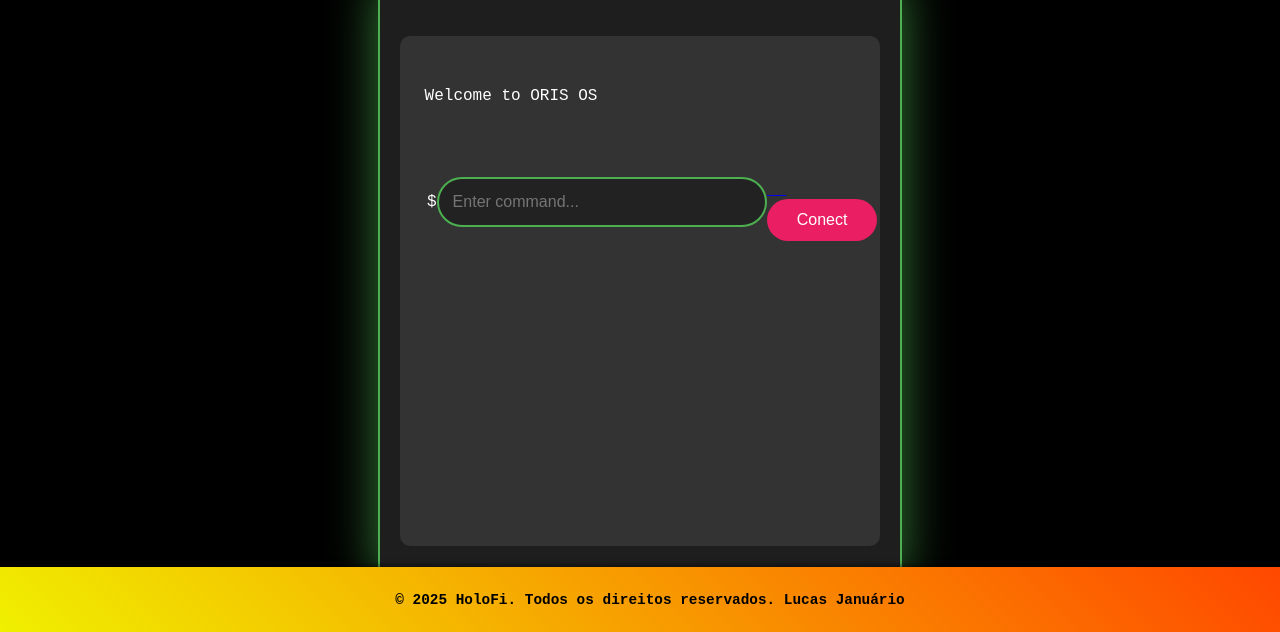
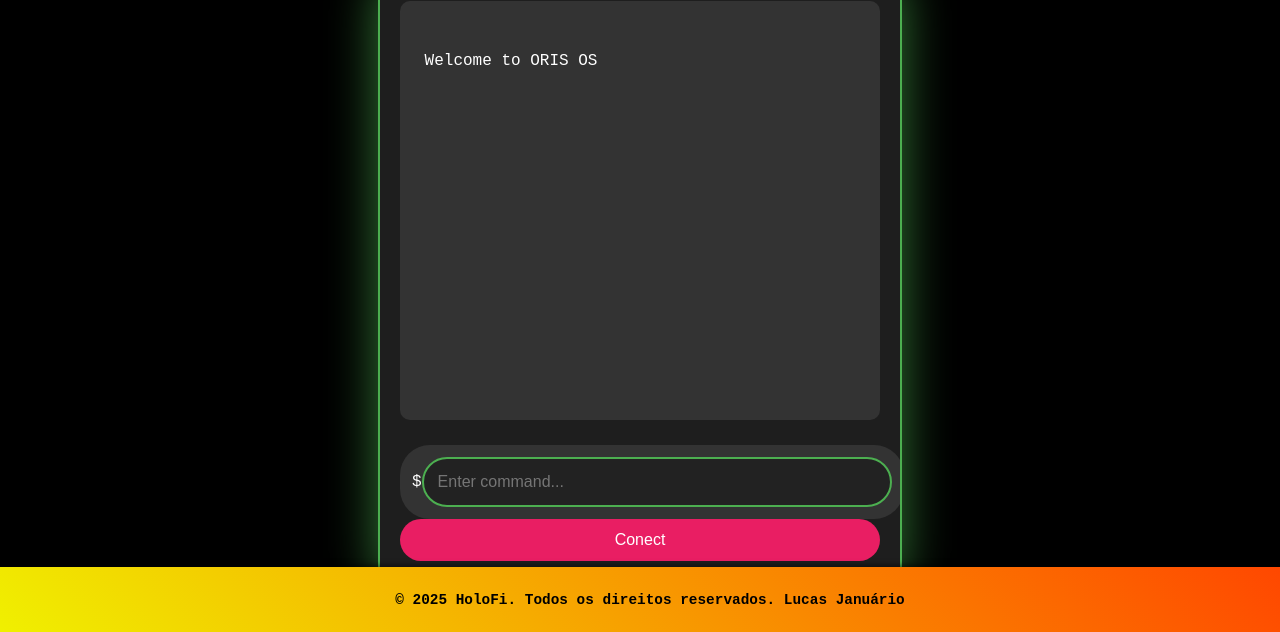
Before and after one commit to NSCSUPORT/ORIS-v1, a plain HTML site: page index.html in a window 1280 px wide. Shown: the part 168-800 px from the top of the page. Drawn offline with Linux system fonts and the light colour scheme.

Commit message:
Update index.html

```diff
--- a/index.html
+++ b/index.html
@@ -10,7 +10,7 @@
         body {
             background-color: #000;
             color: #fff;
-            font-family: 'IBM Plex Mono', 'Courier New', monospace; /* Fontes antigas de computador */
+            font-family: 'IBM Plex Mono', 'Courier New', monospace;
             margin: 0;
             padding: 0;
             display: flex;
@@ -78,7 +78,13 @@
             background-color: #222;
         }
 
-        .button {
+        .button-container {
+            display: flex;
+            flex-direction: column;
+            gap: 10px;
+        }
+
+        .send-btn {
             padding: 12px;
             border-radius: 25px;
             cursor: pointer;
@@ -87,9 +93,6 @@
             display: flex;
             align-items: center;
             justify-content: center;
-        }
-
-        .send-btn {
             background-color: #4CAF50;
             color: #fff;
         }
@@ -139,7 +142,6 @@
             margin-right: 8px;
         }
 
-        /* Additional animation for terminal output */
         .terminal {
             animation: fadeIn 1s ease-out;
         }
@@ -184,21 +186,20 @@
             }
         }
 
-        /* Additional styling for the 'Conect' button */
         .connect-btn {
             padding: 12px 20px;
-            background-color: #E91E63; /* Pink color */
+            background-color: #E91E63;
             color: #fff;
             font-size: 16px;
             border: none;
             border-radius: 25px;
             cursor: pointer;
             transition: all 0.2s ease;
-            width: 100%; /* Make the button fill the bottom part */
+            width: 100%;
         }
 
         .connect-btn:hover {
-            background-color: #d81b60; /* Darker pink on hover */
+            background-color: #d81b60;
         }
 
     </style>
@@ -212,14 +213,15 @@
     <div class="chat-container">
         <div class="chat-box" id="terminal">
             <div id="terminalOutput"> Welcome to ORIS OS </div>
+        </div>
         <div class="input-container">
             <span>$</span>
             <input type="text" id="inputField" placeholder="Enter command..." autofocus />
+        </div>
+        <div class="button-container">
             <a href="https://nscsuport.github.io/ORIS-v1/dashboard.html">
                 <button class="connect-btn">Conect</button>
             </a>
-
-            </div>
         </div>
     </div>
 
@@ -227,9 +229,7 @@
         <p>© 2025 HoloFi. Todos os direitos reservados. Lucas Januário</p>
     </footer>
 
-    <!-- Link to the external JavaScript file -->
     <script>
-        // Handle user input and display the response
         const inputField = document.getElementById('inputField');
         const terminalOutput = document.getElementById('terminalOutput');
 
@@ -255,7 +255,6 @@
                 terminalOutput.innerHTML += `<br>Command not found: ${command}`;
             }
         }
-
     </script>
 
 </body>
```
Lines whose indentation alone changed are shown as unchanged.
